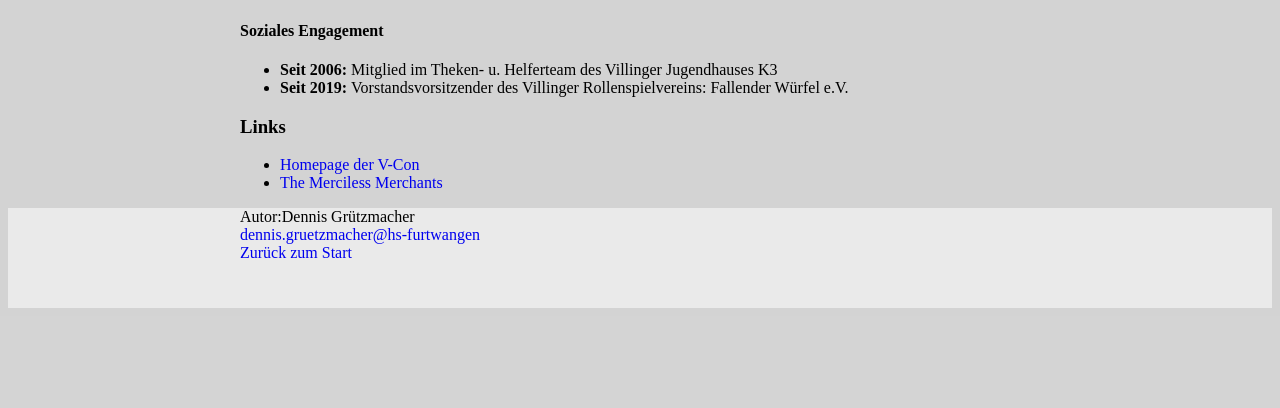
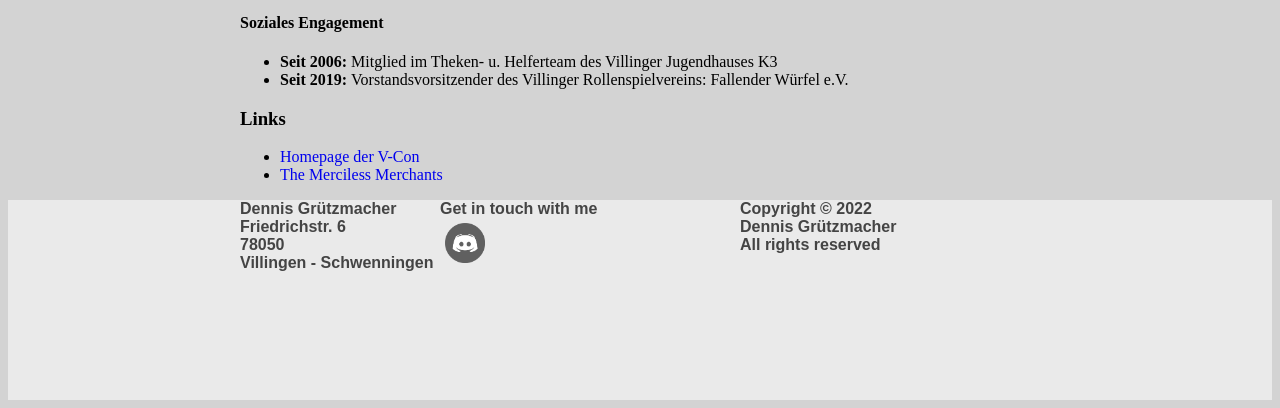
Before and after one commit to Dennis-Gruetzmacher/EIA1_WiSE22_23, a PHP site: page /html/aboutme.html in a window 1280 px wide; the page is wider, and only the part inside the window is pictured. Shown: the part 1263-1671 px from the top of that part. Before the commit the page ends 1571 px from the top of that part, so only its background shows below. Run offline with PHP 8.4, Linux system fonts and the light colour scheme.

Commit message:
ADD changes Aufgab 04

```diff
--- a/Aufgabe04/css/style.css
+++ b/Aufgabe04/css/style.css
@@ -12,12 +12,11 @@ header {
 
 }
 .logo{
-    float:left;
     margin-top:50px;
     width: 100px;
 }
 .icon-discord{
-    width: 50px;
+    width: 40px;
     margin: 5px;
 }
 body {
@@ -33,21 +32,15 @@ body {
 a {
     text-decoration: none;
 }
-nav ul {
+.topnav ul {
     list-style-type: none;
-    margin: none;
-    position: relative;
-    top:50px;
-    left:460px;
+    margin-top: 50px;
   }
-nav ul li {
+.topnav ul li {
     float: left;
   }
-.currentLink {
-    color:#ffffff;
-    text-decoration: underline;
-}
-nav ul li a {
+
+.topnav ul li a {
     display: block;
     font-size: 20px;
     font-family: Arial, Helvetica, sans-serif;
@@ -56,29 +49,50 @@ nav ul li a {
     color: rgb(0, 0, 0);
     text-decoration: none;
   }
-li a:hover {
+.topnav ul li a:hover {
     color: rgb(255, 255, 255);
     text-decoration: underline;
   }
+  .topnav ul li a.current-site {
+    color:#ffffff;
+    text-decoration: underline;
+}
 footer {
         background-color:rgb(234, 234, 234);
         min-height: 100px;
 }
-.grid-container {
+/*Raster für Header*/
+.grid-header {
     display: grid;
-    justify content: space-evenly;
-    grid-template-areas: 'kontakt socialmedia impressum';
+    grid-template-columns: 100px auto 400px;
+    grid-template-rows: 100px;
+    grid-template-areas: 'logo . navigation';
+}
+.grid-header-item1{
+    grid-area: logo;
+    justify-content:center;
 
 }
-.griditem1 {
+.grid-header-item2{
+    grid-area: navigation;
+}
+/*Raster für Footer*/
+.grid-footer {
+    display: grid;
+    grid-template-columns: 200px auto 300px;
+    grid-template-rows: 200px;
+    grid-template-areas: 'kontakt socialmedia impressum';
+    font-family: Arial, Helvetica, sans-serif;
+    color:rgb(68, 68, 68);
+    font-weight: bold;
+    font-size:medium;
+}
+.grid-footer-item1 {
     grid-area: kontakt;
-    font-family: 'Courier New', Courier, monospace;
-    font-size: 12px;
-    font-weight: bold;
 }
-.griditem2 {
+.grid-footer-item2 {
     grid-area: socialmedia;
 }
-.griditem3 {
+.grid-footer-item3 {
     grid-area: impressum;
 }
--- a/Aufgabe04/html/aboutme.html
+++ b/Aufgabe04/html/aboutme.html
@@ -8,7 +8,12 @@
 <body>
 	<header>
 		<div class="mainContainer">
-	<nav id ="Top">
+			<div class="grid-header">
+				<div class="grid-header-item1">
+					<img class ="logo" src="../assets/icons/EIA1-logo-black.png">
+				</div>
+				<div class = "grid-header-item2">
+					<nav id ="Top" class="topnav">
 						<ul>
 							<li>
 								<a href="portfolio.html">Portfolio</a>
@@ -17,10 +22,12 @@
 								<a href="contact.html">Kontakt</a>
 							</li>
 							<li>
-                <a href="aboutme.html"><span class="currentLink">Über mich</span></a>
+								<a href="aboutme.html" class="current-site">Über mich</a>
 							</li>
 						</ul>
 					</nav>
+				</div>
+			</div>
 		</div>
 		</header>
 <main>
@@ -86,12 +93,31 @@
 </main>
 <footer>
     <div class="mainContainer">
-	<p>Autor:Dennis Grützmacher
+        <div class="grid-footer">
+            <div class="grid-footer-item1">
+                    Dennis Grützmacher
                     <br>
-	<a href="mailto:dennis.gruetzmacher@hs-furtwangen.de">dennis.gruetzmacher@hs-furtwangen</a>
+                    Friedrichstr. 6
                     <br>
-	<a href="#Top">Zurück zum Start</a>
-	</p>
+                    78050
+                    <br>
+                    Villingen - Schwenningen
+            </div>
+            <div class="grid-footer-item2">
+                    Get in touch with me
+                    <br>
+                    <a href="https://www.discordapp.com/users/506223433156395018" target="_blank">
+                        <img class="icon-discord" src="../assets/icons/discord.png">
+                    </a>
+            </div>
+            <div class="grid-footer-item3">
+                Copyright &copy; 2022
+                <br>
+                Dennis Grützmacher
+                <br>
+                All rights reserved
+            </div>
+        </div>
     </div>
     </footer>
 </body>
```
Also changed, not shown: Aufgabe04/html/contact.html (+38 -2 lines), Aufgabe04/html/portfolio.html (+24 -21 lines), Aufgabe04/assets/icons/EIA1-logo-black.png (added), Aufgabe04/assets/icons/logo.svg (deleted). Lines whose indentation alone changed are shown as unchanged.
